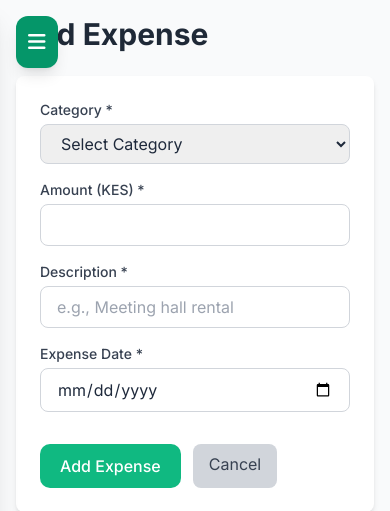
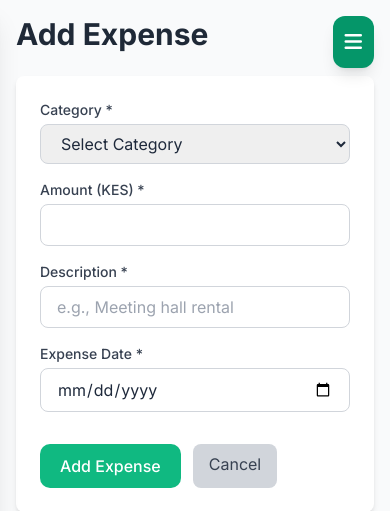
Before and after one commit to Chaslyn89/ChamaSystem, a Flask app: page /expenses/add in a window 390 px wide. Shown: the top 511 px of the page. Run offline with Flask 3, Linux system fonts and the light colour scheme; a user stored in the database is signed in; some libraries are stand-ins or nearby versions.

Commit message:
Update base.html

```diff
--- a/templates/base.html
+++ b/templates/base.html
@@ -26,19 +26,16 @@
             -webkit-tap-highlight-color: transparent;
         }
 
-        /* Better touch targets for mobile */
         .btn-primary, .sidebar-item, button, a {
             cursor: pointer;
             touch-action: manipulation;
         }
 
-        /* Improve table scrolling on mobile */
         .table-container {
             overflow-x: auto;
             -webkit-overflow-scrolling: touch;
         }
 
-        /* Card touch feedback */
         .stat-card, .dashboard-card {
             transition: transform 0.2s ease, box-shadow 0.2s ease;
         }
@@ -47,12 +44,10 @@
             transform: scale(0.98);
         }
 
-        /* Better form inputs on mobile */
         input, select, textarea {
-            font-size: 16px; /* Prevents zoom on focus in iOS */
+            font-size: 16px;
         }
 
-        /* Sidebar overlay for mobile */
         .sidebar-overlay {
             position: fixed;
             top: 0;
@@ -71,7 +66,6 @@
             visibility: visible;
         }
 
-        /* Mobile bottom navigation (visible only on mobile) */
         .mobile-bottom-nav {
             position: fixed;
             bottom: 0;
@@ -167,8 +161,8 @@
         {% endif %}
     </div>
 
-    <!-- Mobile menu button -->
-    <div class="lg:hidden fixed top-4 left-4 z-50 no-print">
+    <!-- Mobile menu button - MOVED TO RIGHT SIDE -->
+    <div class="lg:hidden fixed top-4 right-4 z-50 no-print">
         <button id="mobile-menu-btn" class="bg-emerald-600 text-white p-3 rounded-xl shadow-lg active:scale-95 transition-transform">
             <i class="fas fa-bars text-xl"></i>
         </button>
@@ -189,14 +183,12 @@
         </div>
 
         <nav class="p-4 space-y-1 overflow-y-auto" style="height: calc(100% - 140px);">
-            <!-- Dashboard - Both roles -->
             <a href="{{ url_for('dashboard') }}" class="sidebar-item flex items-center gap-3 px-4 py-3 rounded-xl text-gray-300 hover:bg-emerald-600 hover:text-white transition-all duration-200 {% if request.endpoint == 'dashboard' %}bg-emerald-600 text-white{% endif %}">
                 <i class="fas fa-chart-line w-5"></i>
                 <span>Dashboard</span>
             </a>
 
             {% if session.role == 'treasurer' %}
-            <!-- Treasurer only -->
             <a href="{{ url_for('members') }}" class="sidebar-item flex items-center gap-3 px-4 py-3 rounded-xl text-gray-300 hover:bg-emerald-600 hover:text-white">
                 <i class="fas fa-users w-5"></i>
                 <span>Members</span>
@@ -230,7 +222,6 @@
                 <span>Reports</span>
             </a>
             {% elif session.role == 'member' %}
-            <!-- Member only -->
             <a href="{{ url_for('member_profile', member_id=session.get('member_id', 0)) }}" class="sidebar-item flex items-center gap-3 px-4 py-3 rounded-xl text-gray-300 hover:bg-emerald-600 hover:text-white">
                 <i class="fas fa-user w-5"></i>
                 <span>My Profile</span>
@@ -278,7 +269,6 @@
     <!-- Main content -->
     <main class="lg:ml-72 min-h-screen pb-20 lg:pb-8">
         <div class="container mx-auto px-4 py-4 lg:py-8">
-            <!-- Flash messages -->
             {% with messages = get_flashed_messages(with_categories=true) %}
                 {% if messages %}
                     {% for category, message in messages %}
@@ -294,7 +284,6 @@
         </div>
     </main>
 
-    <!-- Mobile sidebar script -->
     <script>
         const mobileBtn = document.getElementById('mobile-menu-btn');
         const sidebar = document.getElementById('sidebar');
@@ -321,14 +310,12 @@
             closeBtn.addEventListener('click', closeSidebar);
         }
 
-        // Close sidebar on escape key
         document.addEventListener('keydown', function(event) {
             if (event.key === 'Escape') {
                 closeSidebar();
             }
         });
 
-        // Handle window resize
         window.addEventListener('resize', function() {
             if (window.innerWidth >= 1024) {
                 closeSidebar();
```
